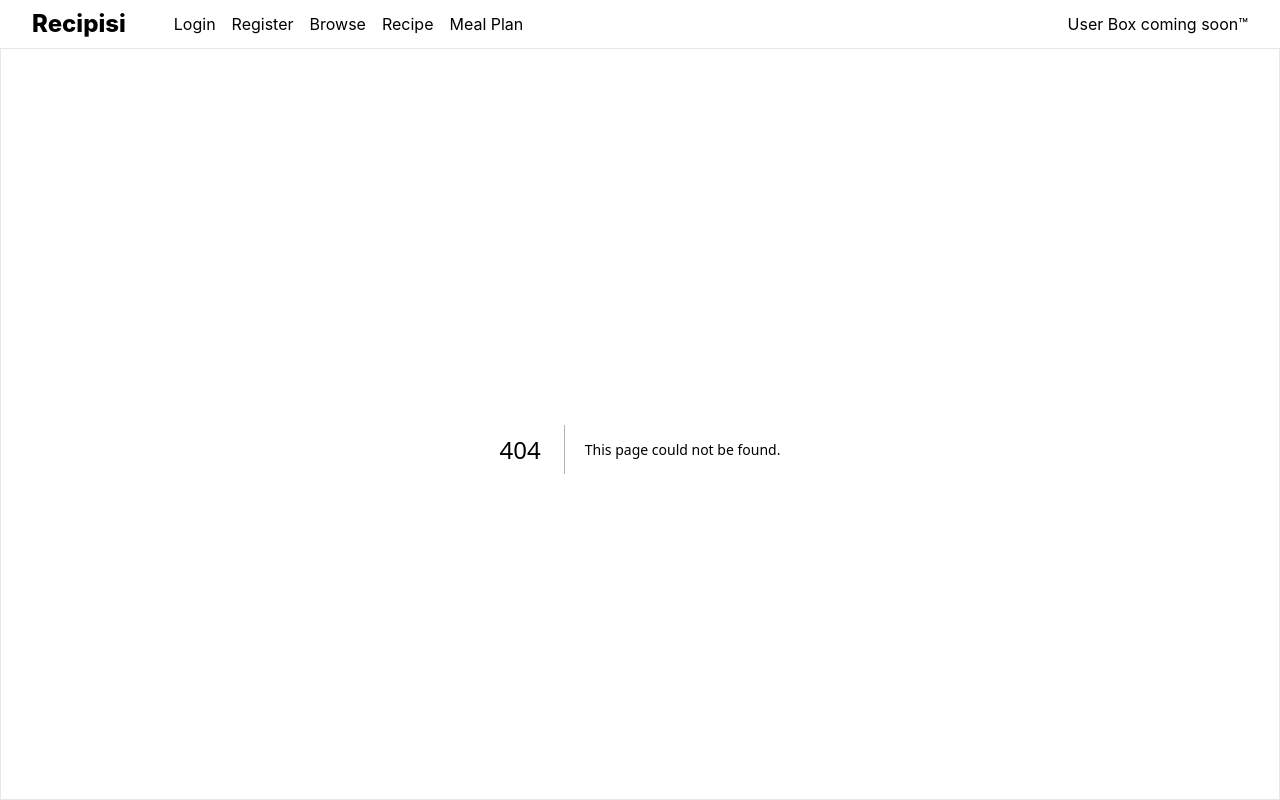
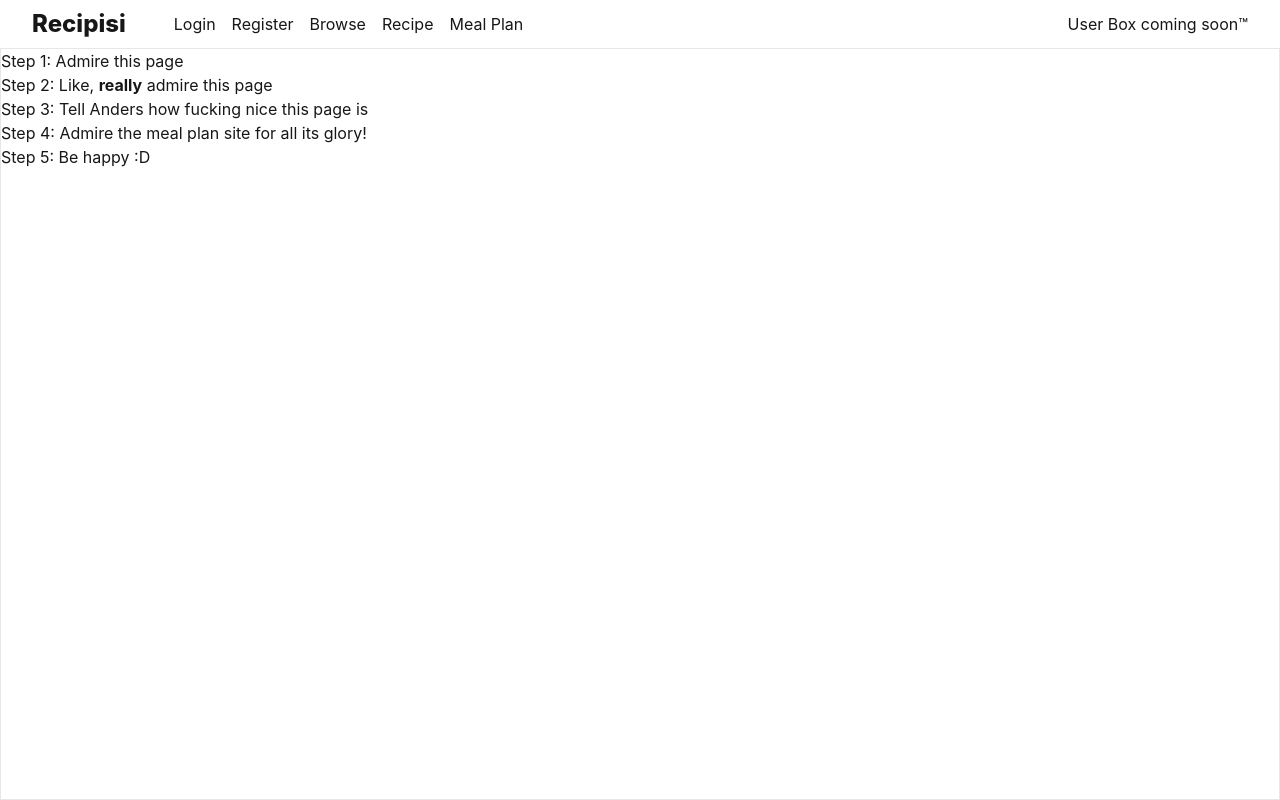
Before and after one commit to Hinotori91/ReciPisi, a Next.js app: page /recipe in a window 1280 px wide. Before the commit this address had no page. Built offline with nearby package versions, Linux system fonts and the light colour scheme.

Commit message:
added browse and recipe routes with dummy text

```diff
--- /dev/null
+++ b/src/app/browse/page.tsx
@@ -0,0 +1,7 @@
+type BrowseProps = {}
+
+const Browse = ({}: BrowseProps) => {
+	return <>It's-a me, browser! The princess is mine!</>
+}
+
+export default Browse
--- /dev/null
+++ b/src/app/recipe/page.tsx
@@ -0,0 +1,17 @@
+type RecipeProps = {}
+
+const Recipe = ({}: RecipeProps) => {
+	return (
+		<ul>
+			<li>Step 1: Admire this page</li>
+			<li>
+				Step 2: Like, <b>really</b> admire this page
+			</li>
+			<li>Step 3: Tell Anders how fucking nice this page is</li>
+			<li>Step 4: Admire the meal plan site for all its glory!</li>
+			<li>Step 5: Be happy :D</li>
+		</ul>
+	)
+}
+
+export default Recipe
```
